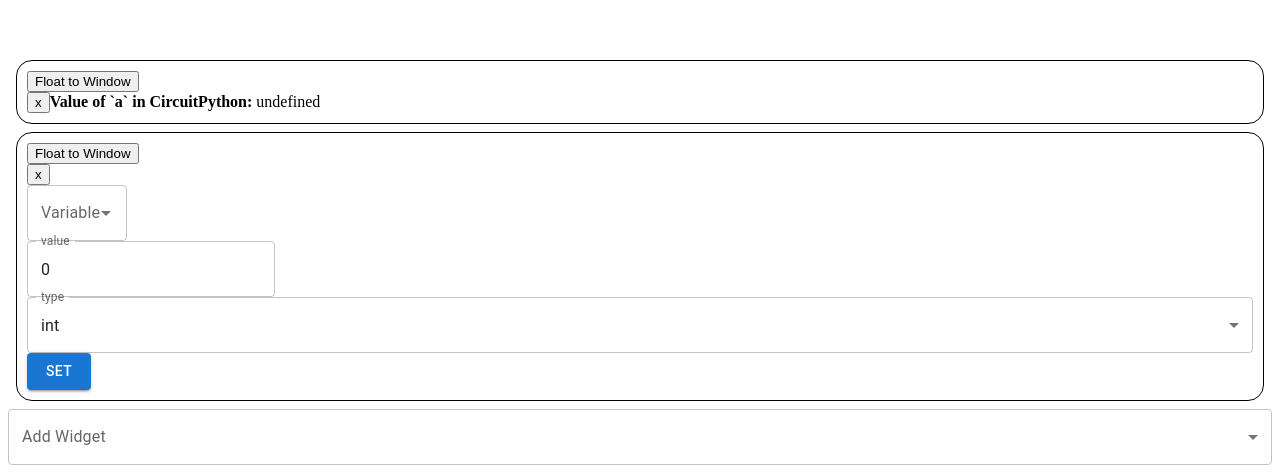
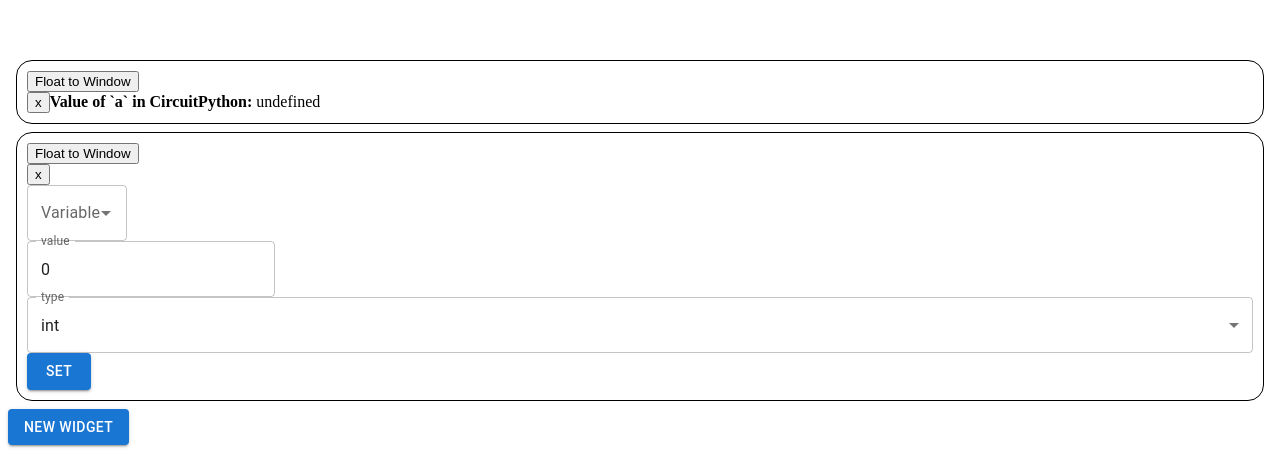
Before and after one commit to urfdvw/CircuitPython-Fancy-Console, a React (Vite) app: page / in a window 1280 px wide. Shown: the part 532-1005 px from the top of the page. Built offline with nearby package versions, Linux system fonts and the light colour scheme.

Commit message:
change create widget to menu

```diff
--- a/src/App.jsx
+++ b/src/App.jsx
@@ -23,6 +23,7 @@ import * as constants from "./constants";
 // Mine widgets
 import { VariableDisp, CreateVariableDisp } from "./VariableDisp";
 import VariableSet from "./VariableSet"
+import CreateWidget from "./CreateWidget";
 
 const App = () => {
   // Hooks --------------------------------------
@@ -51,8 +52,6 @@ const App = () => {
     {
       key: "fkjvhgifvbhgsjd",
       type: "VariableSet",
-      variableName: "a",
-      displayName: "Change `a` to",
       windowed: false,
     },
   ]);
@@ -147,6 +146,22 @@ const App = () => {
     setCreatingWidget("");
   };
 
+  const handleCreateWidget = (name) => {
+    setCreatingWidget(name) // handled by modal if exisits
+    if (name === "VariableSet") {
+      setWidgets((cur) => {
+        return [
+          ...cur,
+          {
+            key: crypto.randomUUID(),
+            type: "VariableSet",
+            windowed: false,
+          },
+        ];
+      });
+    }
+  }
+
   return (
     <div>
       <h2>Serial Console</h2>
@@ -231,7 +246,7 @@ const App = () => {
           </>
         );
       })}
-      {/* need to be changed to menu */}
+      {/* need to be changed to menu
       <FormControl fullWidth>
         <InputLabel id="simple-select-label">Add Widget</InputLabel>
         <Select
@@ -245,7 +260,10 @@ const App = () => {
         >
           <MenuItem value={"VariableDisp"}>VariableDisp</MenuItem>
         </Select>
-      </FormControl>
+      </FormControl> */}
+      <CreateWidget
+        handleClick={handleCreateWidget}
+      />
       <CreateVariableDisp
         open={creatingWidget === "VariableDisp"}
         onClose={onWidgetCreateClose}
--- /dev/null
+++ b/src/CreateWidget.jsx
@@ -0,0 +1,49 @@
+import * as React from "react";
+import Button from "@mui/material/Button";
+import Menu from "@mui/material/Menu";
+import MenuItem from "@mui/material/MenuItem";
+
+const supportedWidgets = [
+    {name: "VariableDisp", lable: "Variable Display"},
+    {name: "VariableSet", lable: "Variable Set"}
+]
+
+export default function CreateWidget({ handleClick }) {
+    const [anchorEl, setAnchorEl] = React.useState(null);
+    const open = Boolean(anchorEl);
+    const handleClickButton = (event) => {
+        setAnchorEl(event.currentTarget);
+    };
+    const handleClose = () => {
+        setAnchorEl(null);
+    };
+
+    return (
+        <div>
+            <Button
+                variant="contained"
+                id="basic-button"
+                aria-controls={open ? "basic-menu" : undefined}
+                aria-haspopup="true"
+                aria-expanded={open ? "true" : undefined}
+                onClick={handleClickButton}
+            >
+                New Widget
+            </Button>
+            <Menu
+                id="basic-menu"
+                anchorEl={anchorEl}
+                open={open}
+                onClose={handleClose}
+                MenuListProps={{
+                    "aria-labelledby": "basic-button"
+                }}
+            >
+                {supportedWidgets.map((wid)=><MenuItem onClick={() => {
+                    handleClick(wid.name);
+                    handleClose();
+                    }}>{wid.lable}</MenuItem>)}
+            </Menu>
+        </div>
+    );
+}
```
